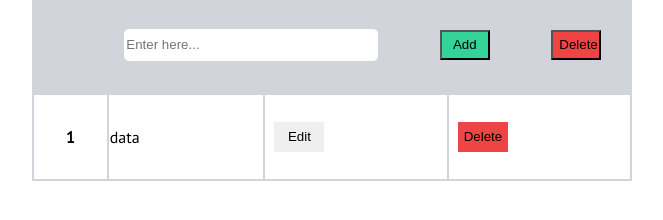
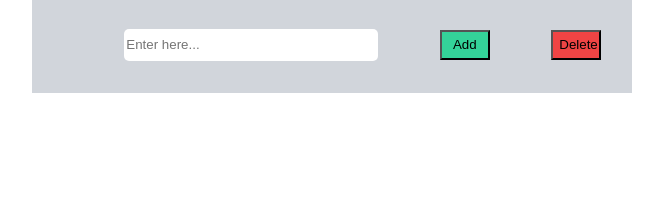
Before and after one commit to farheenfatima3/todo-js, a plain HTML site: page index.html in a window 1280 px wide. Shown: the part 96-316 px from the top of the page, without its empty margins (308-971 px from the left). Drawn offline with Linux system fonts and the light colour scheme.

Commit message:
removed static html

```diff
--- a/index.html
+++ b/index.html
@@ -33,14 +33,6 @@
         </div>
         <table id="addedTaskList">
 
-            <tr>
-                <th>1</th>
-                <td>data</td>
-                <td><button id="btnOne">Edit</button></i></td>
-
-                <td><button id="btnTwo">Delete</button></td>
-            </tr>
-
         </table>
     </div>
 </body>
```
Also changed, not shown: index.js (+6 -4 lines).
